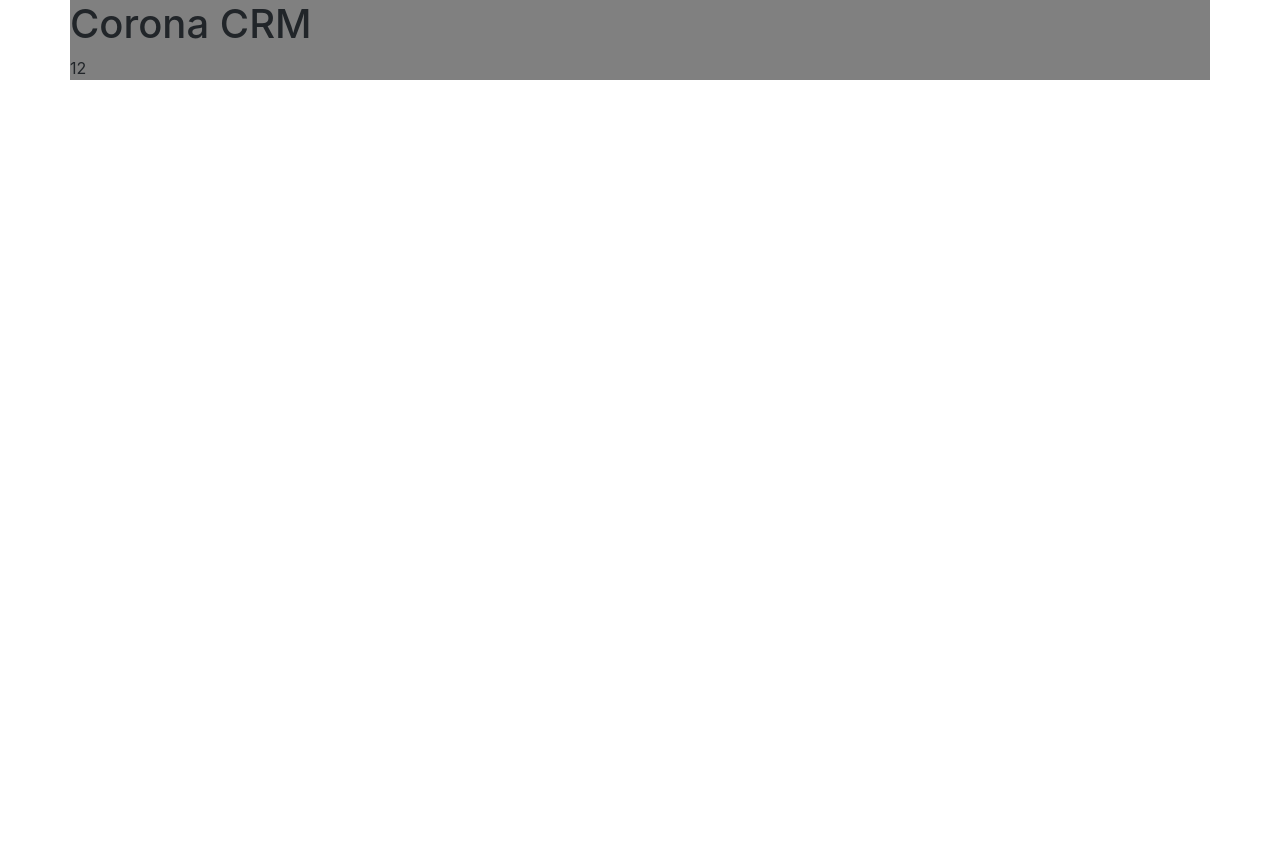
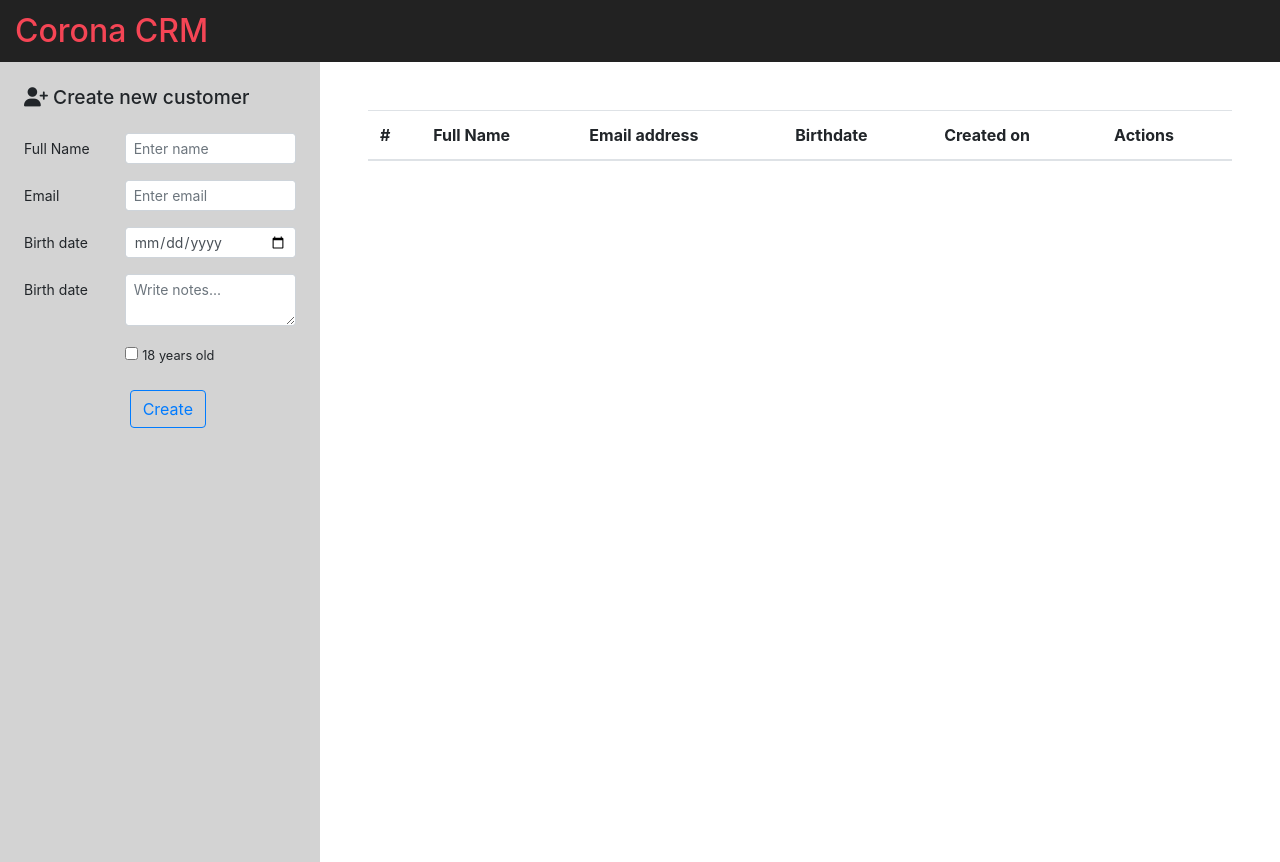
Before and after one commit to linagurevi/corona-crm, a website: page public/index.html in a window 1280 px wide. Before the commit the page ends 800 px from the top, so only its background shows below. Drawn offline with nearby package versions, Linux system fonts and the light colour scheme.

Commit message:
added html, css

```diff
--- a/public/index.html
+++ b/public/index.html
@@ -4,19 +4,91 @@
     <meta charset="UTF-8">
     <meta name="viewport" content="width=device-width, initial-scale=1.0">
     <title>Document</title>
-    <!-- Bootstrap CSS -->
     <link rel="stylesheet" href="https://stackpath.bootstrapcdn.com/bootstrap/4.4.1/css/bootstrap.min.css" integrity="sha384-Vkoo8x4CGsO3+Hhxv8T/Q5PaXtkKtu6ug5TOeNV6gBiFeWPGFN9MuhOf23Q9Ifjh" crossorigin="anonymous">
     <link rel="stylesheet" href="style.css"/>
+    <script src="https://kit.fontawesome.com/f1eb5cf7f9.js" crossorigin="anonymous"></script>
+    <link rel="stylesheet" href="https://fonts.googleapis.com/css?family=Rubik:300,400,600&display=swap">
+
 </head>
 <body>
-    <div class="container">
+
+<!-- Header -->
+    <header class="header">
+        <h1 class="header-title">Corona CRM</h1>
+    </header>
+
+<!-- main screen -->
+    <main class="container-fluid">
         <div class="row">
-            <h1>Corona CRM</h1>
+            <!-- sidebar form -->
+                <div class="col-12 col-sm-3 sidebar p-4">
+                    <h2 class="h5 sidebar-title">
+                        <i class="fas fa-user-plus"></i>
+                        Create new customer
+                    </h2>
+                    <form class="mt-4" id="new-customer-form">
+                        <div class="form-group row">
+                            <label for="fullName" class="col-sm-4 col-form-label col-form-label-sm">Full Name</label>
+                            <div class="col-sm-8">
+                              <input class="form-control form-control-sm" id="fullName" name="fullName" placeholder="Enter name"/>
+                            </div>
+                        </div>
+                            <div class="form-group row">
+                                <label for="email" class="col-sm-4 col-form-label col-form-label-sm">Email</label>
+                                <div class="col-sm-8">
+                                  <input type="email" class="form-control form-control-sm" id="email" name="email" placeholder="Enter email"/>
+                                </div>
+                            </div>
+                            <div class="form-group row">
+                                <label for="birthDate" class="col-sm-4 col-form-label col-form-label-sm">Birth date</label>
+                                <div class="col-sm-8">
+                                  <input type="date" class="form-control form-control-sm" id="birthDate" name="birthDate" />
+                                </div>
+                            </div>
+                            <div class="form-group row">
+                                <label for="notes" class="col-sm-4 col-form-label col-form-label-sm">Birth date</label>
+                                <div class="col-sm-8">
+                                  <textarea class="form-control form-control-sm" id="notes" name="notes" placeholder="Write notes..."></textarea>
+                                </div>
+                            </div>
+                            <div class="form-group row">
+                                <div class="offset-sm-4 col-sm-8">
+                                    <input type="checkbox" id="over18" name="over18" />
+                                    <label for="over18" ><small>18 years old</small> </label>
+                                  </div>
+                            </div>
+                            <div class="form-group">
+                                <div class="offset-sm-4 col-sm-8">
+                                    <button class="btn btn-outline-primary" id="btn-create-customer">Create</button>
+                                </div>
+                            </div>
+                    </form>
+                </div>
+
+            <!-- customer data -->
+            <div class="col-12 col-sm-9 p-5">
+                <div class="table-responsive-sm">
+                    <table class="table table-hover">
+                        <thead>
+                            <tr>
+                                <th>#</th>
+                                <th >Full Name</th>
+                                <th>Email address</th>
+                                <th>Birthdate</th>
+                                <th>Created on</th>
+                                <th>Actions</th>
+                            </tr>
+                        </thead>
+                        <tbody>
+                            <tr>
+                                <td></td>
+                            </tr>
+                        </tbody>
+                    </table>
+                </div>
+            </div>
         </div>
-        <div class="row">
-            <div class="col-s-4">1</div>
-            <div class="col-s-8">2</div>
-        </div>
-    </div>
+    </main>
+
 </body>
 </html>
--- a/public/style.css
+++ b/public/style.css
@@ -1,3 +1,27 @@
-.row {
-    background: grey;
+.body{
+font-family: "Rubik", sans-serif;
+margin: 0;
 }
+
+.header{
+    height: 62px;
+    background: #222;
+    padding: 15px;
+}
+.header-title{
+    color: #f54555;
+    text-decoration: none;
+    margin: 0;
+    font-size: 32px;
+    line-height: 32px;
+}
+
+.sidebar {
+    min-height: 100vh;
+    background-color: lightgray;
+}
+
+.sidebar-title {
+    font-size: 1.2rem;
+
+}
```
